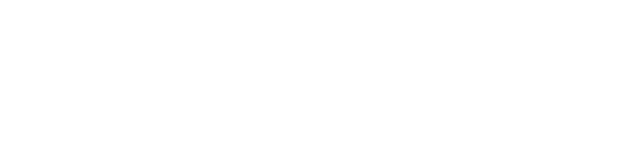
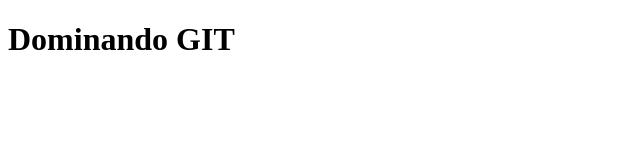
Before and after one commit to oneeyedman/proyecto, a plain HTML site: page index.html in a window 1280 px wide. Shown: the whole page, without its empty margins (0-640 px from the left). Drawn offline with Linux system fonts and the light colour scheme.

Commit message:
added h1

```diff
--- a/index.html
+++ b/index.html
@@ -7,7 +7,9 @@
   <title>Document</title>
 </head>
 <body>
-  <header></header>
+  <header>
+    <h1>Dominando GIT</h1>
+  </header>
   <main></main>
   <footer></footer>
 </body>
```
